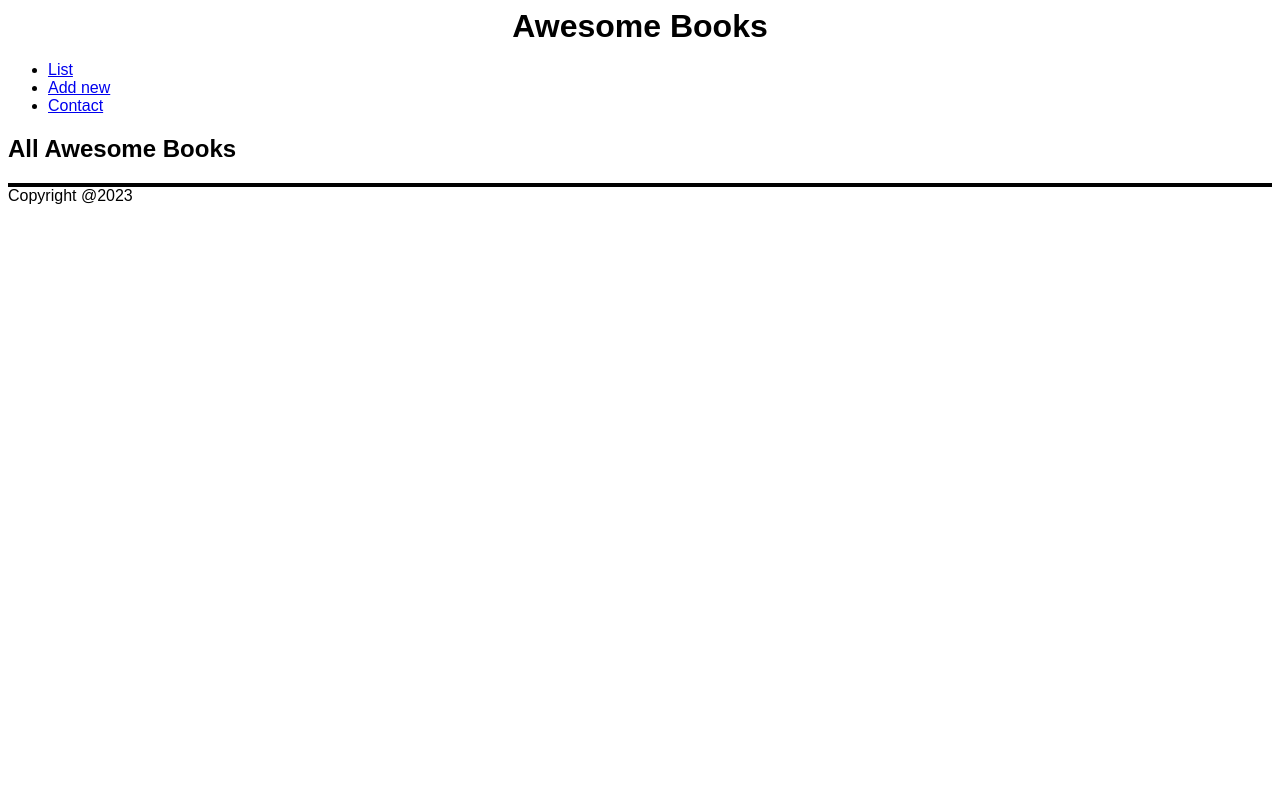
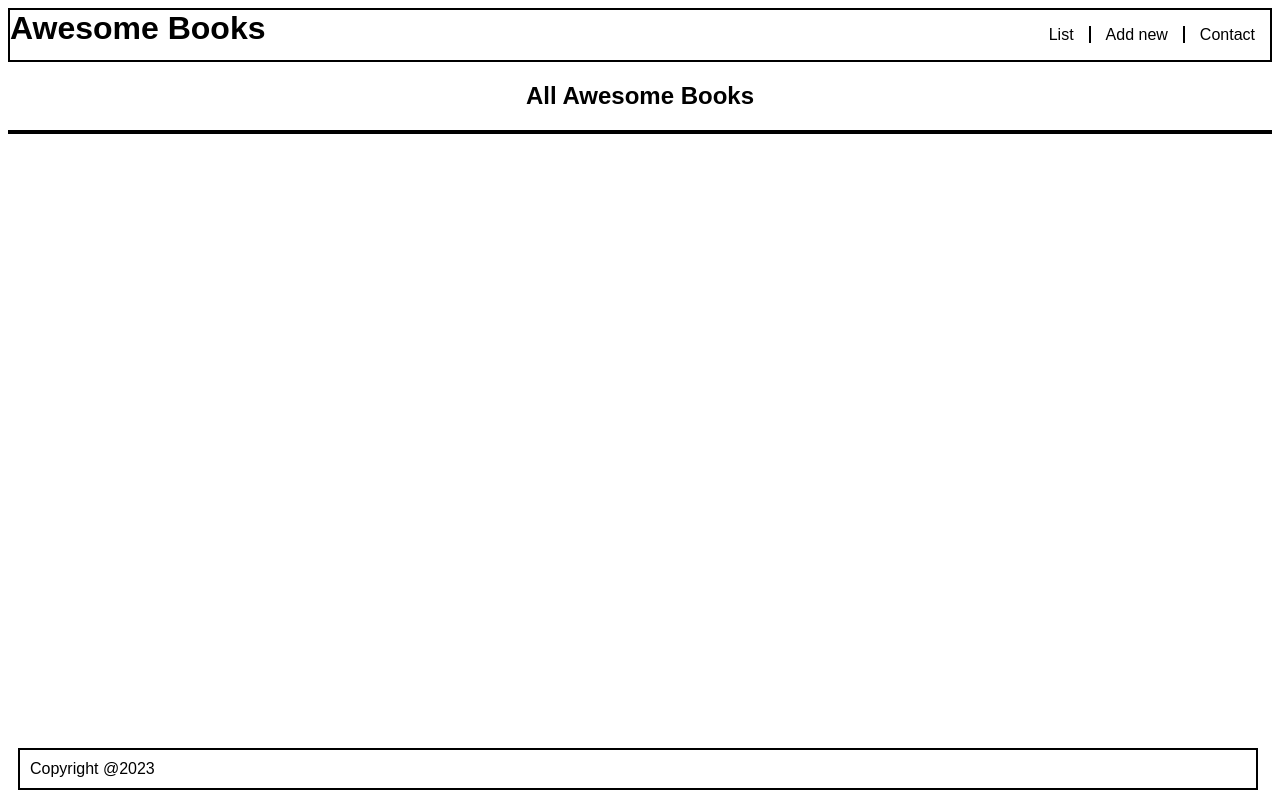
Before and after one commit to tumainimaganiko/Awesome-Book-project, a website: page index.html in a window 1280 px wide. Both pictures are taken after a click on the link "List". Drawn offline with Linux system fonts and the light colour scheme.

Commit message:
Modify Css file

```diff
--- a/styles.css
+++ b/styles.css
@@ -66,3 +66,59 @@ button[type="submit"] {
 }
 
 .book:nth-child(even) { background-color: white; }
+
+header {
+  display: flex;
+  justify-content: space-between;
+  border: 2px solid black;
+}
+
+header ul {
+  list-style-type: none;
+  display: flex;
+}
+
+header ul li a {
+  padding: 0 15px;
+  margin: 10px 0;
+  text-decoration: none;
+  color: black;
+}
+
+#book-list {
+  display: none;
+}
+
+#addBookForm {
+  display: none;
+}
+h2 {
+  text-align: center;
+}
+
+#heading1 {
+  display: none;
+}
+
+.contact {
+  display: none;
+  flex-direction: column;
+  align-items: center;
+}
+
+#list {
+  border-right: 2px solid black;
+}
+
+#add {
+  border-right: 2px solid black;
+}
+
+footer {
+  border: 2px solid black;
+  padding: 10px;
+  position: fixed;
+  bottom: 0px;
+  width: 95%;
+  margin: 10px;
+}
```
